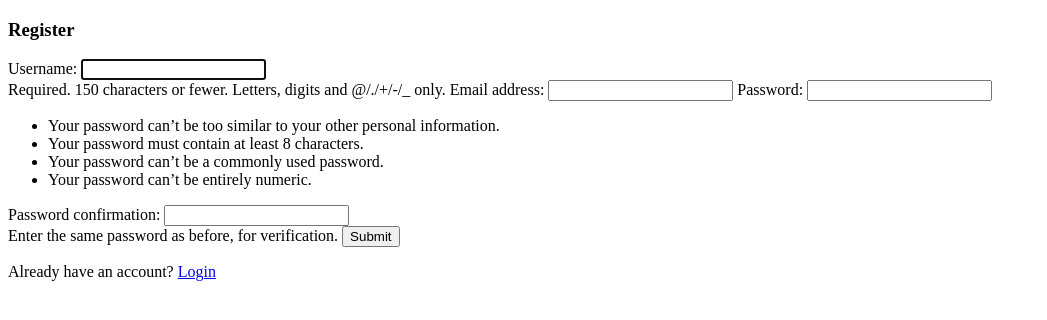
After one commit to EwelinaKas/Drugie_zycie_gabarytow, a Django app: page /home/register/ in a window 1280 px wide. The commit adds this page. Shown: the top 320 px of the page, without its empty margins (0-1047 px from the left). Run offline with Django 4.2, Linux system fonts and the light colour scheme.

Commit message:
created login, registration and logout view. Created home view for not registered users

```diff
--- a/Drugie_życie_gabarytów/urls.py
+++ b/Drugie_życie_gabarytów/urls.py
@@ -16,9 +16,12 @@ Including another URLconf
 """
 from django.contrib import admin
 from django.urls import path, include
-
+from main_app import views
 
 urlpatterns = [
     path('admin/', admin.site.urls),
     path('home/', include('main_app.urls')),
+
+
+
 ]
--- /dev/null
+++ b/main_app/forms.py
@@ -0,0 +1,8 @@
+from django.contrib.auth.forms import UserCreationForm
+from django.contrib.auth.models import User
+
+
+class CreateUserForm(UserCreationForm):
+    class Meta:
+        model = User
+        fields = ("username", "email", "password1", "password2")
--- /dev/null
+++ b/main_app/templates/main_app/header.html
@@ -0,0 +1,16 @@
+<!DOCTYPE html>
+<html lang="en">
+        <head>
+            <meta charset="UTF-8">
+            <meta name="viewport" content="width=device-width, initial-scale=1.0"/>
+            <title> {% block title %} {% endblock title%} </title>
+
+        </head>
+    <body>
+
+    {% block content%}
+
+    {% endblock %}
+
+    </body>
+</html>
--- /dev/null
+++ b/main_app/templates/main_app/register.html
@@ -0,0 +1,21 @@
+{% extends 'main_app/header.html' %}
+
+{% block title %} Registration {% endblock title %}
+
+{% block content %}
+
+  <h3>Register</h3>
+
+  <form method="POST">
+  {% csrf_token %}
+
+  {{register_form}}
+
+  <input type="submit" name="Create User">
+
+    {{register_form.errors}}
+    <p class="text-center">Already have an account? <a href="/login">Login</a></p>
+
+  </form>
+
+{% endblock %}
--- a/main_app/urls.py
+++ b/main_app/urls.py
@@ -6,4 +6,14 @@ app_name = 'main_app'
 
 urlpatterns = [
     path('', views.home, name='home'),
+
+    path('register/', views.register_request, name='register'),
+    path('login/', views.login_request, name='login'),
+    path('user_view/', views.user_view, name='user_view'),
+    path('logout/', views.logout_request, name='logout'),
+
+
+
+
+
 ]
--- a/main_app/views.py
+++ b/main_app/views.py
@@ -1,4 +1,7 @@
-from django.shortcuts import render
+from django.shortcuts import render, redirect
+from django.contrib.auth import login, authenticate, logout
+from django.contrib import messages
+from .forms import CreateUserForm
 
 # Create your views here.
 
@@ -6,3 +9,41 @@ from django.shortcuts import render
 def home(request):
     return render(request,
                   'main_app/home.html')
+
+
+def register_request(request):
+    form = CreateUserForm()
+    if request.method == 'POST':
+        form = CreateUserForm(request.POST)
+        if form.is_valid():
+            form.save()
+            user = form.cleaned_data.get('username')
+            messages.success(request, f'Account was created for {user}')
+            return redirect('main_app:login')
+
+    return render(request, 'main_app/register.html', context={'register_form': form})
+
+
+def login_request(request):
+    if request.method == "POST":
+        username = request.POST.get('username')
+        password = request.POST.get('password')
+
+        user = authenticate(request, username=username, password=password)
+
+        if user is not None:
+            login(request, user)
+            return redirect('main_app:user_view')
+        else:
+            messages.info(request, 'Wrong username or password')
+
+    return render(request, 'main_app/login.html')
+
+
+def user_view(request):
+    return render(request, 'main_app/user_logged.html')
+
+
+def logout_request(request):
+    logout(request)
+    return redirect('main_app:home')
```
Also changed, not shown: main_app/templates/main_app/home.html (+6 -1 lines), main_app/templates/main_app/login.html (added, +23 -0 lines), main_app/templates/main_app/user_logged.html (added, +21 -0 lines).
